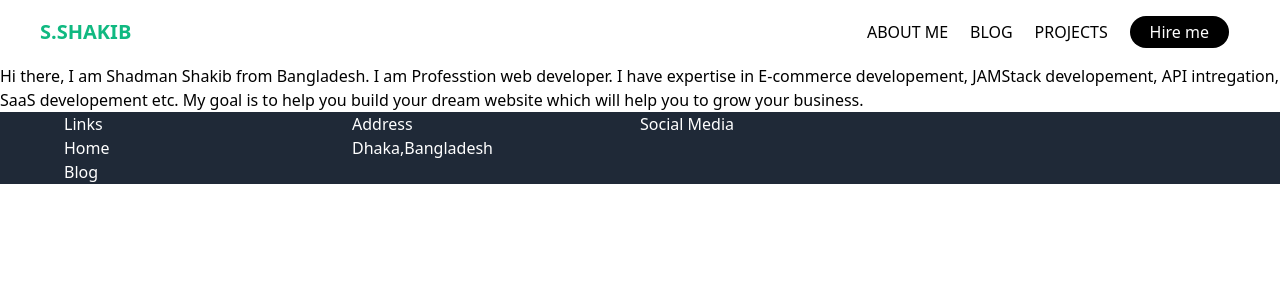
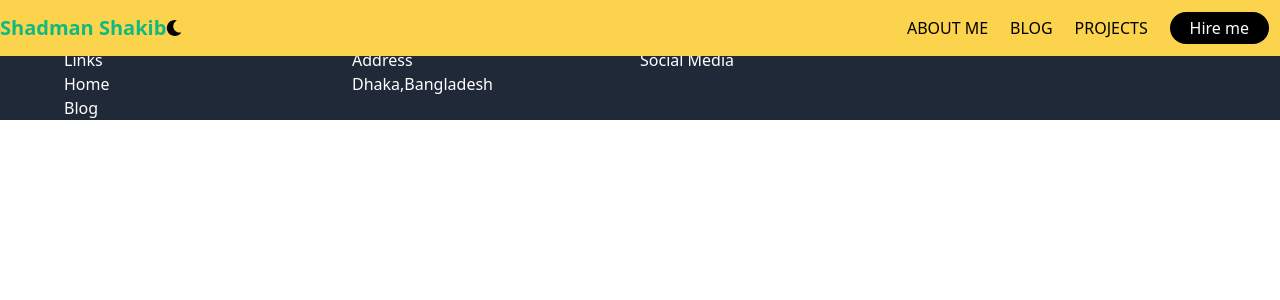
Before and after one commit to ShadmanShakib/portfolio, a Next.js app: page /aboutme in a window 1280 px wide. Shown: the top 300 px of the page. Built offline with nearby package versions, Linux system fonts and the light colour scheme.

Commit message:
darkmode

```diff
--- a/components/common/Header/Header.module.css
+++ b/components/common/Header/Header.module.css
@@ -1,7 +1,7 @@
-.container{
-    @apply h-16 flex  px-6 items-center bg-transparent justify-between max-w-screen-xl mx-auto xl:px-10;
+.container {
+  @apply h-14  flex items-center fixed w-full    bg-yellow-300;
 }
 
-.menuIcon{
-    @apply xl:hidden;
+.menuIcon {
+  @apply xl:hidden;
 }
--- a/components/common/Header/Header.tsx
+++ b/components/common/Header/Header.tsx
@@ -1,43 +1,56 @@
-import React from 'react';
-import Link from 'next/link';
-import styles from './Header.module.css';
-import {Menu} from '@components/icons'
-import { Portal } from '@reach/portal';
-import PhoneMenu from '../PhoneMenu';
+import React from "react";
+import Link from "next/link";
+import styles from "./Header.module.css";
+import { Menu, Light, Dark } from "@components/icons";
+import { Portal } from "@reach/portal";
+import PhoneMenu from "../PhoneMenu";
 
-function Header():JSX.Element {
-    const [isOpen,setIsOpen]=React.useState(false)
-    const handleClick=()=>{
-        setIsOpen(!isOpen)
-    }
+function Header(): JSX.Element {
+  const [isOpen, setIsOpen] = React.useState(false);
+  const handleClick = () => {
+    setIsOpen(!isOpen);
+  };
   return (
     <>
-        <div  className={styles.container}>
-            <div className="flex items-center">
-
-          <h1 className=" block font-bold text-xl text-green-500"><Link  href="/">S.SHAKIB</Link></h1>
+      <div className={styles.container}>
+        <div className="flex items-center justify-between max-w-screen-xl mx-auto  w-full ">
+          <div className="flex items-center w-full justify-between xl:w-auto">
+            <div onClick={handleClick} className="xl:hidden p-2 bg-gray-200">
+              <Menu className={styles.menuIcon} />
             </div>
-               <ul className="hidden uppercase xl:flex items-center justify-around w-96">
+            <h1 className=" block font-bold text-xl text-green-500">
+              <Link href="/">Shadman Shakib</Link>
+            </h1>
+            <div className="">
+              <Dark />
+            </div>
+          </div>
+          {/* Large Screen Menu */}
+          <ul className="hidden uppercase  xl:flex items-center justify-around w-96">
             <Link href="/aboutme">About me</Link>
             <Link href="/blog">Blog</Link>
             <Link href="/projects">Projects</Link>
             <button
-                    onClick={()=>window.open("https://www.upwork.com/freelancers/~0169d0ad10a0d8d490?viewMode=1&s=1110580755057594368")}
-                     className="bg-black text-white py-1 px-5 rounded-3xl">Hire me</button>
+              onClick={() =>
+                window.open(
+                  "https://www.upwork.com/freelancers/~0169d0ad10a0d8d490?viewMode=1&s=1110580755057594368"
+                )
+              }
+              className="bg-black text-white py-1 px-5 rounded-3xl"
+            >
+              Hire me
+            </button>
           </ul>
-               <div onClick={handleClick} className="xl:hidden p-2 bg-gray-200">
-                    <Menu className={styles.menuIcon}/>
+
+          {isOpen && (
+            <Portal>
+              <PhoneMenu handleClick={handleClick} />
+            </Portal>
+          )}
         </div>
-
-
-        {isOpen &&
-        <Portal>
-            <PhoneMenu handleClick={handleClick}/>
-        </Portal>}
-
       </div>
     </>
-    )
+  );
 }
 
-export default Header
+export default Header;
--- a/components/common/Layout/Layout.tsx
+++ b/components/common/Layout/Layout.tsx
@@ -1,14 +1,15 @@
-import React from 'react'
-import {Header,Footer} from '@components/common'
+import React from "react";
+import { Header, Footer } from "@components/common";
 
-function Layout({children}:any):JSX.Element {
-    return (
-        <div className="max-w-screen-2xl w-full">
-            <Header/>
-            {children}
-            <Footer/>
-        </div>
-    )
+function Layout({ children }: any): JSX.Element {
+  return (
+    <div className="">
+      <Header />
+      <div className="max-w-screen-xl mx-auto">{children}</div>
+
+      <Footer />
+    </div>
+  );
 }
 
-export default Layout
+export default Layout;
--- /dev/null
+++ b/components/icons/Dark.tsx
@@ -0,0 +1,22 @@
+import React from "react";
+
+function Dark({ ...props }): JSX.Element {
+  return (
+    <svg
+      {...props}
+      stroke="currentColor"
+      fill="currentColor"
+      strokeWidth="0"
+      viewBox="0 0 512 512"
+      aria-hidden="true"
+      focusable="false"
+      height="1em"
+      width="1em"
+      xmlns="http://www.w3.org/2000/svg"
+    >
+      <path d="M283.211 512c78.962 0 151.079-35.925 198.857-94.792 7.068-8.708-.639-21.43-11.562-19.35-124.203 23.654-238.262-71.576-238.262-196.954 0-72.222 38.662-138.635 101.498-174.394 9.686-5.512 7.25-20.197-3.756-22.23A258.156 258.156 0 0 0 283.211 0c-141.309 0-256 114.511-256 256 0 141.309 114.511 256 256 256z"></path>
+    </svg>
+  );
+}
+
+export default Dark;
--- /dev/null
+++ b/components/icons/Light.tsx
@@ -0,0 +1,20 @@
+import React from "react";
+
+export default function Light({ ...props }): JSX.Element {
+  return (
+    <svg
+      {...props}
+      stroke="currentColor"
+      fill="currentColor"
+      strokeWidth="0"
+      viewBox="0 0 512 512"
+      aria-hidden="true"
+      focusable="false"
+      height="1em"
+      width="1em"
+      xmlns="http://www.w3.org/2000/svg"
+    >
+      <path d="M256 160c-52.9 0-96 43.1-96 96s43.1 96 96 96 96-43.1 96-96-43.1-96-96-96zm246.4 80.5l-94.7-47.3 33.5-100.4c4.5-13.6-8.4-26.5-21.9-21.9l-100.4 33.5-47.4-94.8c-6.4-12.8-24.6-12.8-31 0l-47.3 94.7L92.7 70.8c-13.6-4.5-26.5 8.4-21.9 21.9l33.5 100.4-94.7 47.4c-12.8 6.4-12.8 24.6 0 31l94.7 47.3-33.5 100.5c-4.5 13.6 8.4 26.5 21.9 21.9l100.4-33.5 47.3 94.7c6.4 12.8 24.6 12.8 31 0l47.3-94.7 100.4 33.5c13.6 4.5 26.5-8.4 21.9-21.9l-33.5-100.4 94.7-47.3c13-6.5 13-24.7.2-31.1zm-155.9 106c-49.9 49.9-131.1 49.9-181 0-49.9-49.9-49.9-131.1 0-181 49.9-49.9 131.1-49.9 181 0 49.9 49.9 49.9 131.1 0 181z"></path>
+    </svg>
+  );
+}
--- a/components/icons/index.ts
+++ b/components/icons/index.ts
@@ -1,2 +1,4 @@
-export {default as Menu} from './Menu';
-export {default as Twitter} from './Twitter';
+export { default as Menu } from "./Menu";
+export { default as Twitter } from "./Twitter";
+export { default as Light } from "./Light";
+export { default as Dark } from "./Dark";
--- a/tailwind.config.js
+++ b/tailwind.config.js
@@ -1,18 +1,19 @@
 module.exports = {
-  purge: ['./pages/**/*.{js,ts,jsx,tsx}', './components/**/*.{js,ts,jsx,tsx}'],
-  darkMode: false, // or 'media' or 'class'
+  purge: ["./pages/**/*.{js,ts,jsx,tsx}", "./components/**/*.{js,ts,jsx,tsx}"],
+  darkMode: "class", // or 'media' or 'class'
   theme: {
     extend: {
-      colors:{
-        primary:"#2ea44f"
+      colors: {
+        primary: "#2ea44f",
+        primarybg: "#040d21",
       },
-      fontFamily:{
-       'body':["Roboto","san-sarif"]
-      }
+      fontFamily: {
+        body: ["Roboto", "san-sarif"],
+      },
     },
   },
   variants: {
     extend: {},
   },
   plugins: [],
-}
+};
```
Lines whose indentation alone changed are shown as unchanged.
